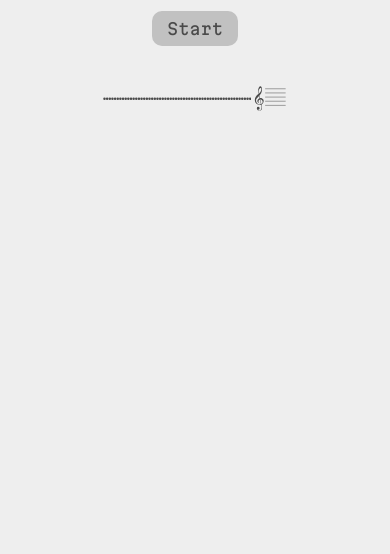
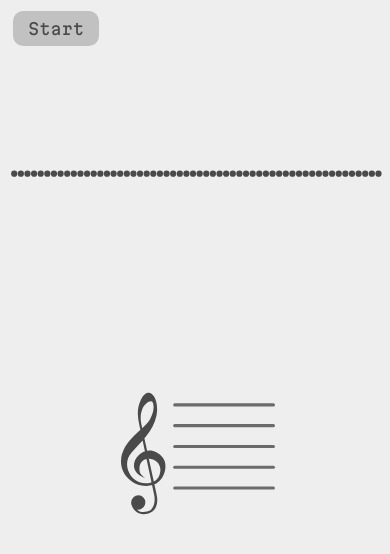
Before and after one commit to flamingo-development/Sweelinck, a SvelteKit app: page / in a window 390 px wide. Shown: the top 554 px of the page. Built offline with nearby package versions, Linux system fonts and the light colour scheme.

Commit message:
added responsive design

```diff
--- a/src/components/bar.svelte
+++ b/src/components/bar.svelte
@@ -162,6 +162,12 @@ svg {
     width: 20%;
 }
 
+@media (max-width: 768px) {
+    svg {
+        width: 50%;
+    }
+}
+
 line {
     stroke-width: 3px;
 }
--- a/src/components/visualizer.svelte
+++ b/src/components/visualizer.svelte
@@ -51,6 +51,12 @@ svg {
     width: 80%;
 }
 
+@media (max-width: 768px) {
+    svg {
+        width: 100%;
+    }
+}
+
 path {
     stroke-width: 5px;
 }
--- a/src/routes/+page.svelte
+++ b/src/routes/+page.svelte
@@ -28,7 +28,7 @@ let started = false;
 
 <Notes bind:start={startNoteDetection} updateNote={updateNote} />
 <main>
-    <div>
+    <div id="controls">
         {#if !started}
             <Button on:click={start}>
                 Start
@@ -36,7 +36,7 @@ let started = false;
         {/if}
         <Information bind:updateNoteInfo={updateNoteInfo} />
     </div>
-    <div>
+    <div id="visuals">
         <Visualizer
             bind:updateBuffer={updateBuffer}
         />
@@ -50,11 +50,29 @@ let started = false;
     height: 100%;
 }
 
-    div {
+#controls {
+    width: 50%;
+    margin: auto;
+}
+
+#visuals {
     display: flex;
     width: 50%;
     margin: auto;
     justify-content: center;
     align-items: center;
 }
+
+@media (max-width: 768px) {
+    #controls {
+        width: 100%;
+    }
+
+    #visuals{
+        width: 100%;
+        display: block;
+        text-align: center;
+    }
+}
+
 </style>
```
Lines whose indentation alone changed are shown as unchanged.
